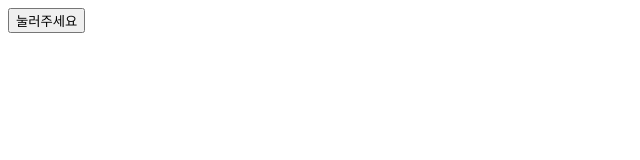
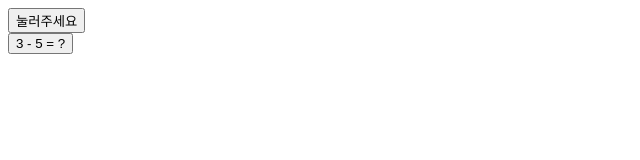
Before and after one commit to jkoogi/reviewBook, a plain HTML site: page 프로그래시브웹앱만들기/0201/function.html in a window 1280 px wide. Shown: the whole page, without its empty margins (0-640 px from the left). Drawn offline with Linux system fonts and the light colour scheme.

Commit message:
function.html
  - 0201-02 표현식 함수 선언

```diff
--- a/프로그래시브웹앱만들기/0201/function.html
+++ b/프로그래시브웹앱만들기/0201/function.html
@@ -4,6 +4,7 @@
     <title>Page Title</title>
 <script>
 /*
+  [선언식]
   함수명(매개변수, ...){
   	// 명령
   }
@@ -14,10 +15,22 @@ function fnSayHello(){
     return;
 }
 
+/*
+  [표현식]
+  변수 = function(매개변수, ...){
+    // 명령
+  }
+*/
+const fnMinusNumbers = function(pNum1, pNum2){
+    return pNum1 - pNum2;
+}
+
 </script>
 <body>
 
     <button onclick="fnSayHello()"> 눌러주세요 </button>
+	<br>
+	<button onclick="console.log(fnMinusNumbers(3, 5))">3 - 5 = ?</button>
 
 </body>
 </html>
```
